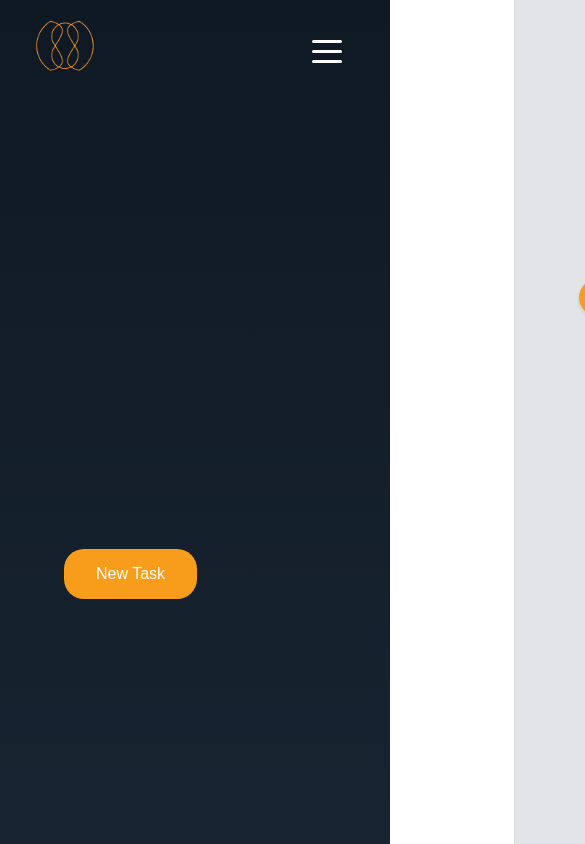
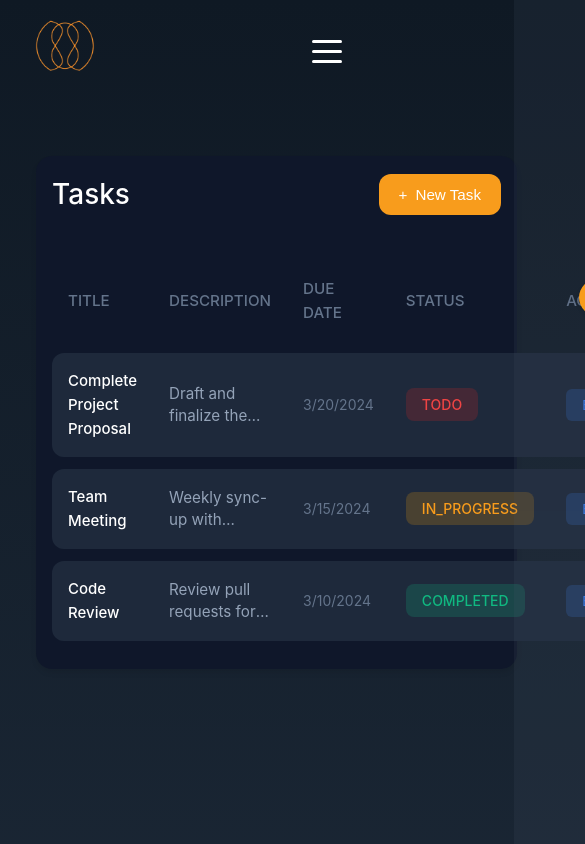
Before and after one commit to patabudlong/ui, a Vue app: page /tasks in a window 390 px wide. Shown: the top 844 px of the page, 585 px wide, since content can reach past the window. Built offline with nearby package versions, Linux system fonts and the light colour scheme; the HTML template or start-up script is replaced by a standard one.

Commit message:
feat: Enhance responsive design for tasks UI
- Implement task form modal
- Optimize button and action layouts for small screens
- Adjust spacing and sizing for different viewports
- Improve touch targets for mobile interaction

```diff
--- a/src/App.vue
+++ b/src/App.vue
@@ -41,5 +41,6 @@ body {
 
 .main-content {
   padding-top: 120px; /* Adjust this value based on your navbar height */
+  width: 150%;
 }
 </style>
--- a/src/components/TaskForm.vue
+++ b/src/components/TaskForm.vue
@@ -147,7 +147,7 @@ textarea {
 }
 
 .submit-btn {
-  background-color: #0f172a; /* Updated dark blue color */
+  background-color: #0b1121; /* Updated to match the dark blue */
   color: white;
   border: none;
   padding: 1rem 2rem;
@@ -156,9 +156,10 @@ textarea {
   font-size: 1rem;
   width: 100%;
   margin-top: 1rem;
+  transition: background-color 0.2s;
 }
 
 .submit-btn:hover {
-  background-color: #1a2542; /* Slightly lighter dark blue for hover */
+  background-color: #141e33; /* Slightly lighter for hover state */
 }
 </style>
--- /dev/null
+++ b/src/components/TaskList.vue
@@ -0,0 +1,239 @@
+<template>
+  <div class="table-container">
+    <div class="table-header">
+      <h2>Tasks</h2>
+      <button class="new-task-btn" @click="$emit('showModal')">
+        <span class="plus-icon">+</span>
+        New Task
+      </button>
+    </div>
+    <table class="task-table">
+      <thead>
+        <tr>
+          <th>Title</th>
+          <th>Description</th>
+          <th>Due Date</th>
+          <th>Status</th>
+          <th>Actions</th>
+        </tr>
+      </thead>
+      <tbody>
+        <tr v-for="task in tasks" :key="task.id">
+          <td class="title-cell">
+            <div class="task-title">{{ task.title }}</div>
+          </td>
+          <td>
+            <div class="task-description">{{ task.description }}</div>
+          </td>
+          <td>
+            <div class="due-date">{{ formatDate(task.dueDate) }}</div>
+          </td>
+          <td>
+            <span class="status-badge" :class="task.status.toLowerCase()">
+              {{ task.status }}
+            </span>
+          </td>
+          <td>
+            <div class="task-actions">
+              <button class="action-btn edit">
+                <span>Edit</span>
+              </button>
+              <button class="action-btn delete">
+                <span>Delete</span>
+              </button>
+            </div>
+          </td>
+        </tr>
+      </tbody>
+    </table>
+  </div>
+</template>
+
+<script setup lang="ts">
+interface Task {
+  id: number
+  title: string
+  description: string
+  dueDate: string
+  status: string
+}
+
+const tasks: Task[] = [
+  {
+    id: 1,
+    title: 'Complete Project Proposal',
+    description: 'Draft and finalize the project proposal for client review',
+    dueDate: '2024-03-20',
+    status: 'TODO',
+  },
+  {
+    id: 2,
+    title: 'Team Meeting',
+    description: 'Weekly sync-up with development team',
+    dueDate: '2024-03-15',
+    status: 'IN_PROGRESS',
+  },
+  {
+    id: 3,
+    title: 'Code Review',
+    description: 'Review pull requests for the new feature',
+    dueDate: '2024-03-10',
+    status: 'COMPLETED',
+  },
+]
+
+const formatDate = (date: string) => {
+  return new Date(date).toLocaleDateString()
+}
+</script>
+
+<style scoped>
+.table-container {
+  width: 100%;
+  background: #0f172a;
+  border-radius: 24px;
+  padding: 2rem;
+  box-shadow: 0 4px 6px -1px rgba(0, 0, 0, 0.1);
+}
+
+.table-header {
+  display: flex;
+  justify-content: space-between;
+  align-items: center;
+  margin-bottom: 2rem;
+}
+
+.table-header h2 {
+  color: white;
+  font-size: 1.75rem;
+  font-weight: 500;
+}
+
+.new-task-btn {
+  display: flex;
+  align-items: center;
+  gap: 0.5rem;
+  background: #f89c1c;
+  color: white;
+  border: none;
+  padding: 0.75rem 1.25rem;
+  border-radius: 12px;
+  cursor: pointer;
+  font-weight: 500;
+  font-size: 0.95rem;
+}
+
+.plus-icon {
+  font-weight: 400;
+}
+
+.task-table {
+  width: 100%;
+  border-collapse: separate;
+  border-spacing: 0 0.75rem;
+}
+
+th {
+  text-align: left;
+  padding: 0.75rem 1.5rem;
+  color: #64748b;
+  font-weight: 500;
+  font-size: 0.95rem;
+  text-transform: uppercase;
+}
+
+td {
+  padding: 1.25rem 1.5rem;
+  background: #1e293b;
+  color: #e2e8f0;
+}
+
+tr td:first-child {
+  border-top-left-radius: 12px;
+  border-bottom-left-radius: 12px;
+  color: white;
+  font-weight: 500;
+}
+
+tr td:last-child {
+  border-top-right-radius: 12px;
+  border-bottom-right-radius: 12px;
+}
+
+.task-title {
+  font-weight: 500;
+  color: #fff;
+}
+
+.task-description {
+  color: #94a3b8;
+  font-size: 0.95rem;
+  line-height: 1.5;
+  display: -webkit-box;
+  -webkit-line-clamp: 2;
+  -webkit-box-orient: vertical;
+  overflow: hidden;
+}
+
+.due-date {
+  color: #64748b;
+  font-size: 0.875rem;
+}
+
+.status-badge {
+  padding: 0.5rem 1rem;
+  border-radius: 8px;
+  font-size: 0.875rem;
+  font-weight: 500;
+}
+
+.status-badge.todo {
+  background: rgba(220, 38, 38, 0.2);
+  color: #ef4444;
+}
+
+.status-badge.in_progress {
+  background: rgba(245, 158, 11, 0.2);
+  color: #f89c1c;
+}
+
+.status-badge.completed {
+  background: rgba(16, 185, 129, 0.2);
+  color: #10b981;
+}
+
+.task-actions {
+  display: flex;
+  gap: 0.75rem;
+}
+
+.action-btn {
+  padding: 0.5rem 1rem;
+  border-radius: 6px;
+  border: none;
+  font-size: 0.875rem;
+  cursor: pointer;
+}
+
+.action-btn.edit {
+  background: rgba(59, 130, 246, 0.2);
+  color: #3b82f6;
+}
+
+.action-btn.delete {
+  background: rgba(239, 68, 68, 0.2);
+  color: #ef4444;
+}
+
+@media (max-width: 768px) {
+  .table-container {
+    padding: 1rem;
+    border-radius: 16px;
+  }
+
+  td,
+  th {
+    padding: 1rem;
+  }
+}
+</style>
--- a/src/views/TasksView.vue
+++ b/src/views/TasksView.vue
@@ -1,8 +1,8 @@
 <template>
   <div class="tasks">
     <div class="container">
-      <button class="new-task-btn" @click="showModal = true">New Task</button>
       <TaskForm v-if="showModal" @close="showModal = false" />
+      <TaskList @showModal="showModal = true" />
     </div>
   </div>
 </template>
@@ -10,39 +10,19 @@
 <script setup lang="ts">
 import { ref } from 'vue'
 import TaskForm from '@/components/TaskForm.vue'
+import TaskList from '@/components/TaskList.vue'
 
 const showModal = ref(false)
 </script>
 
 <style scoped>
 .tasks {
-  display: flex;
-  justify-content: center;
-  align-items: center;
-  min-height: 100vh;
-  padding: 2rem;
+  padding: 0.25rem;
 }
 
 .container {
   width: 100%;
-  max-width: 800px;
-  margin: 0 auto;
-}
-
-h1 {
-  margin-bottom: 3rem;
-  color: white;
-  text-align: center;
-  font-size: 2rem;
-}
-
-.new-task-btn {
-  background-color: #f89c1c;
-  color: white;
-  border: none;
-  padding: 1rem 2rem;
-  border-radius: 20px;
-  cursor: pointer;
-  font-size: 1rem;
+  max-width: 100%;
+  margin: 0;
 }
 </style>
```
